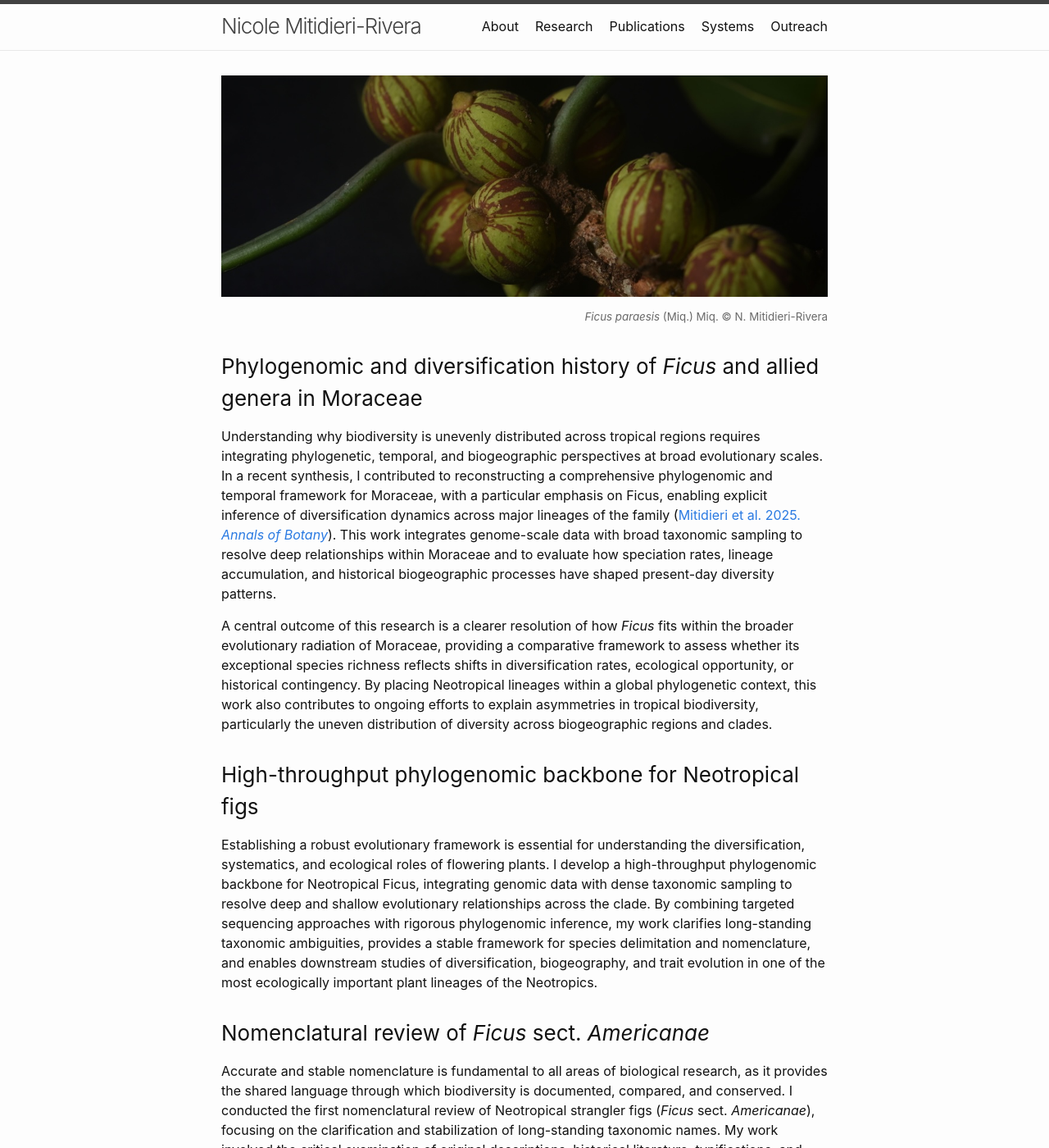
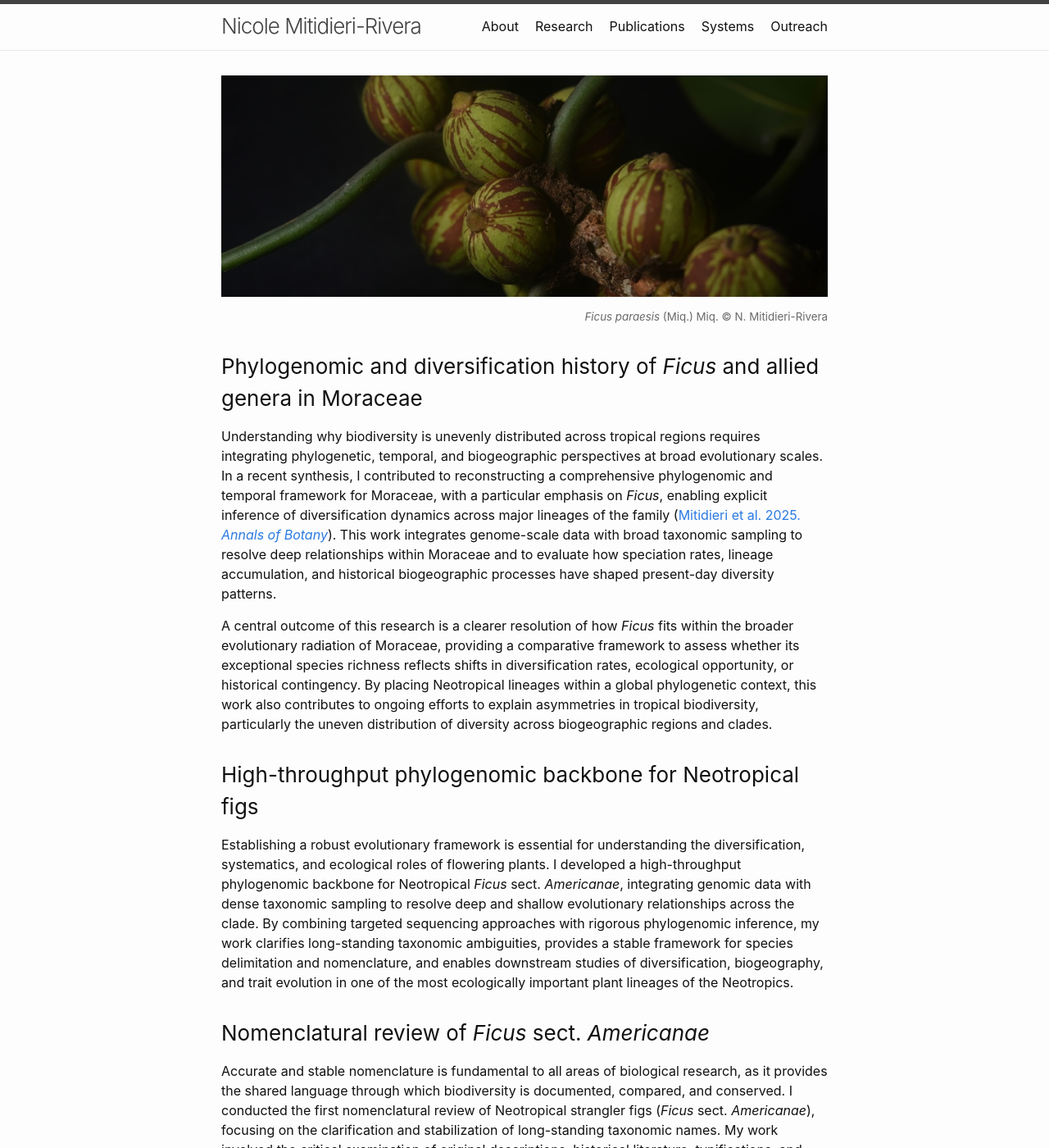
Before and after one commit to phyloverse/phyloverse.github.io, a Jekyll site: the page built from research.md, in a window 1280 px wide and 1400 px high. Shown: the whole window at 82% size. Built offline with Jekyll 4.4.1, drawn with Linux system fonts in a browser that asks for light colours.

Commit message:
Update research.md

```diff
--- a/research.md
+++ b/research.md
@@ -8,12 +8,12 @@ order: 2
 <div style="text-align: right"><p style="font-size:10pt;color:DimGrey"><i>Ficus paraesis</i> (Miq.) Miq. © N. Mitidieri-Rivera</p></div>
 
 ### Phylogenomic and diversification history of *Ficus* and allied genera in Moraceae
-Understanding why biodiversity is unevenly distributed across tropical regions requires integrating phylogenetic, temporal, and biogeographic perspectives at broad evolutionary scales. In a recent synthesis, I contributed to reconstructing a comprehensive phylogenomic and temporal framework for Moraceae, with a particular emphasis on Ficus, enabling explicit inference of diversification dynamics across major lineages of the family ([Mitidieri et al. 2025. *Annals of Botany*](https://academic.oup.com/aob/advance-article/doi/10.1093/aob/mcaf101/8133158)). This work integrates genome-scale data with broad taxonomic sampling to resolve deep relationships within Moraceae and to evaluate how speciation rates, lineage accumulation, and historical biogeographic processes have shaped present-day diversity patterns.
+Understanding why biodiversity is unevenly distributed across tropical regions requires integrating phylogenetic, temporal, and biogeographic perspectives at broad evolutionary scales. In a recent synthesis, I contributed to reconstructing a comprehensive phylogenomic and temporal framework for Moraceae, with a particular emphasis on *Ficus*, enabling explicit inference of diversification dynamics across major lineages of the family ([Mitidieri et al. 2025. *Annals of Botany*](https://academic.oup.com/aob/advance-article/doi/10.1093/aob/mcaf101/8133158)). This work integrates genome-scale data with broad taxonomic sampling to resolve deep relationships within Moraceae and to evaluate how speciation rates, lineage accumulation, and historical biogeographic processes have shaped present-day diversity patterns.
 
 A central outcome of this research is a clearer resolution of how *Ficus* fits within the broader evolutionary radiation of Moraceae, providing a comparative framework to assess whether its exceptional species richness reflects shifts in diversification rates, ecological opportunity, or historical contingency. By placing Neotropical lineages within a global phylogenetic context, this work also contributes to ongoing efforts to explain asymmetries in tropical biodiversity, particularly the uneven distribution of diversity across biogeographic regions and clades.
 
 ### High-throughput phylogenomic backbone for Neotropical figs
-Establishing a robust evolutionary framework is essential for understanding the diversification, systematics, and ecological roles of flowering plants. I develop a high-throughput phylogenomic backbone for Neotropical Ficus, integrating genomic data with dense taxonomic sampling to resolve deep and shallow evolutionary relationships across the clade. By combining targeted sequencing approaches with rigorous phylogenomic inference, my work clarifies long-standing taxonomic ambiguities, provides a stable framework for species delimitation and nomenclature, and enables downstream studies of diversification, biogeography, and trait evolution in one of the most ecologically important plant lineages of the Neotropics.
+Establishing a robust evolutionary framework is essential for understanding the diversification, systematics, and ecological roles of flowering plants. I developed a high-throughput phylogenomic backbone for Neotropical *Ficus* sect. *Americanae*, integrating genomic data with dense taxonomic sampling to resolve deep and shallow evolutionary relationships across the clade. By combining targeted sequencing approaches with rigorous phylogenomic inference, my work clarifies long-standing taxonomic ambiguities, provides a stable framework for species delimitation and nomenclature, and enables downstream studies of diversification, biogeography, and trait evolution in one of the most ecologically important plant lineages of the Neotropics.
 
 ### Nomenclatural review of *Ficus* sect. *Americanae*
 Accurate and stable nomenclature is fundamental to all areas of biological research, as it provides the shared language through which biodiversity is documented, compared, and conserved. I conducted the first nomenclatural review of Neotropical strangler figs (*Ficus* sect. *Americanae*), focusing on the clarification and stabilization of long-standing taxonomic names. My work involved the critical examination of original descriptions, historical literature, typifications, and protologues under the International Code of Nomenclature ([Mitidieri et al. 2025. *Phytotaxa*](https://phytotaxa.mapress.com/pt/article/view/phytotaxa.711.3.1); [Mitidieri et al. 2026. *Phytotaxa*](https://phytotaxa.mapress.com/pt/article/view/phytotaxa.739.2.3)), with particular attention to misapplied names, nomina dubia ([Mitidieri et al. 2025. *Taxon*](https://onlinelibrary.wiley.com/doi/10.1002/tax.70084); [Mitidieri et al. 2026. *Taxon*](https://onlinelibrary.wiley.com/doi/10.1002/tax.70112)), and illegitimate or superfluous names. By resolving synonymy and typification issues, my research provides a robust nomenclatural framework that underpins accurate species delimitation and comparative studies of Neotropical fig diversity.
```
